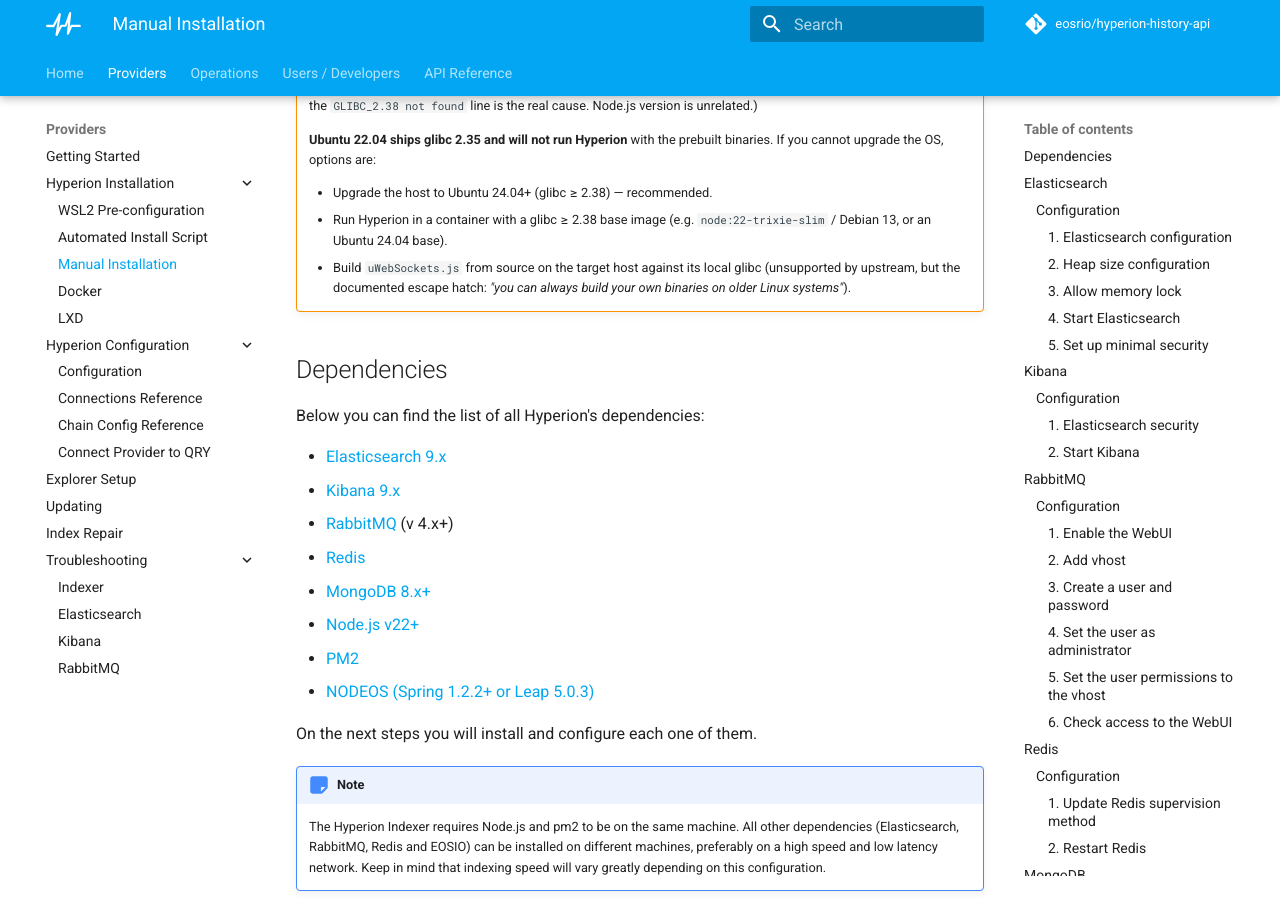
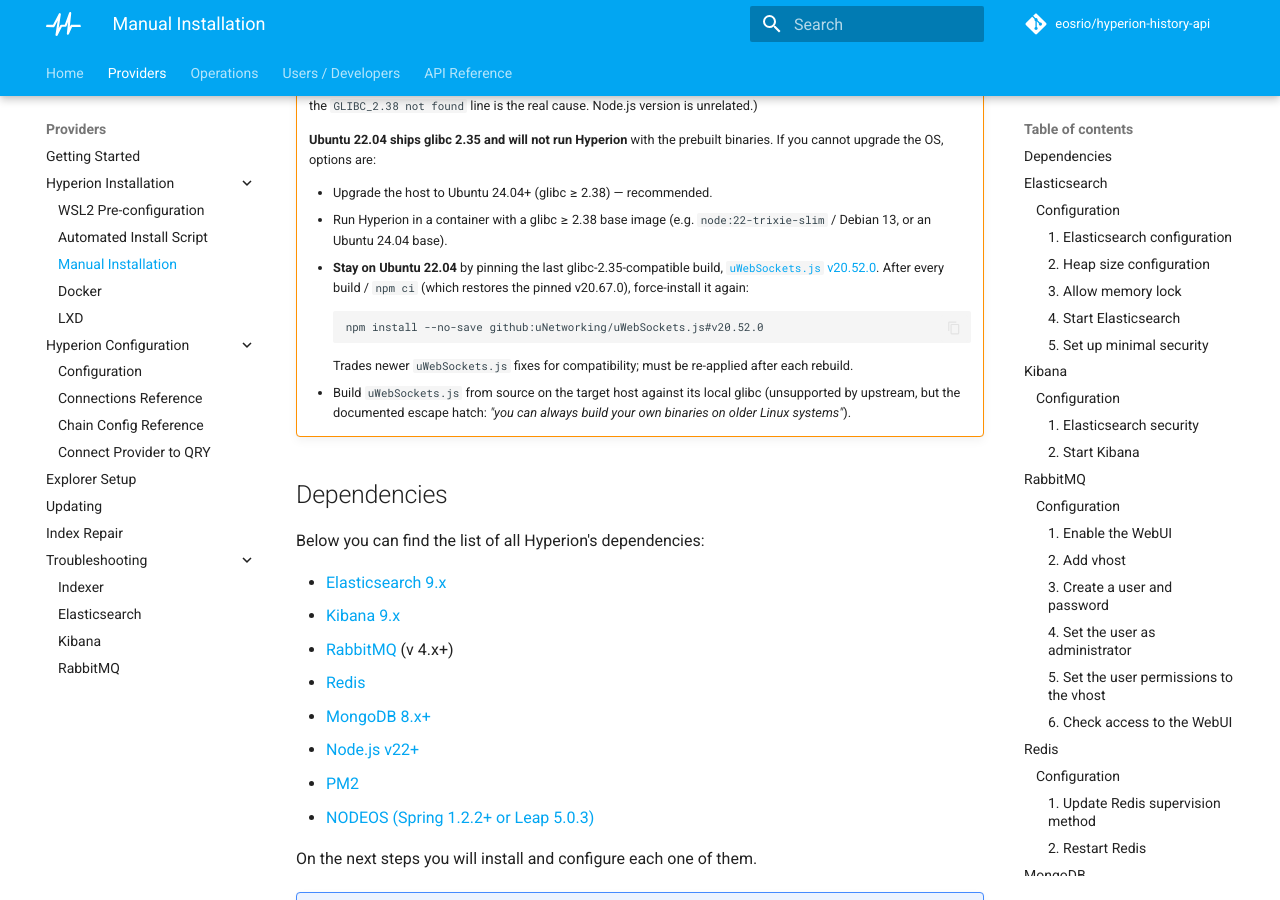
Before and after one commit to eosrio/hyperion-docs, an MkDocs documentation site: the page built from docs/providers/install/manual_install.md, in a window 1280 px wide and 900 px high, scrolled down 689 px. Built offline with MkDocs 1.6.1 and Material for MkDocs 9.7.7, drawn with Linux system fonts in a browser that asks for light colours; comment, search, counter and statistics services are not loaded; the version menu is left out.

Commit message:
docs: add Ubuntu 22.04 workaround (pin uWebSockets.js v20.52.0) to glibc note

````diff
--- a/docs/providers/install/manual_install.md
+++ b/docs/providers/install/manual_install.md
@@ -33,6 +33,15 @@
     - Upgrade the host to Ubuntu 24.04+ (glibc ≥ 2.38) — recommended.
     - Run Hyperion in a container with a glibc ≥ 2.38 base image
       (e.g. `node:22-trixie-slim` / Debian 13, or an Ubuntu 24.04 base).
+    - **Stay on Ubuntu 22.04** by pinning the last glibc-2.35-compatible
+      build, [`uWebSockets.js` v20.52.0](https://github.com/uNetworking/uWebSockets.js/releases/tag/v20.52.0).
+      After every build / `npm ci` (which restores the pinned v20.67.0),
+      force-install it again:
+      ```bash
+      npm install --no-save github:uNetworking/uWebSockets.js#v20.52.0
+      ```
+      Trades newer `uWebSockets.js` fixes for compatibility; must be
+      re-applied after each rebuild.
     - Build `uWebSockets.js` from source on the target host against its
       local glibc (unsupported by upstream, but the documented escape hatch:
       *"you can always build your own binaries on older Linux systems"*).
````
